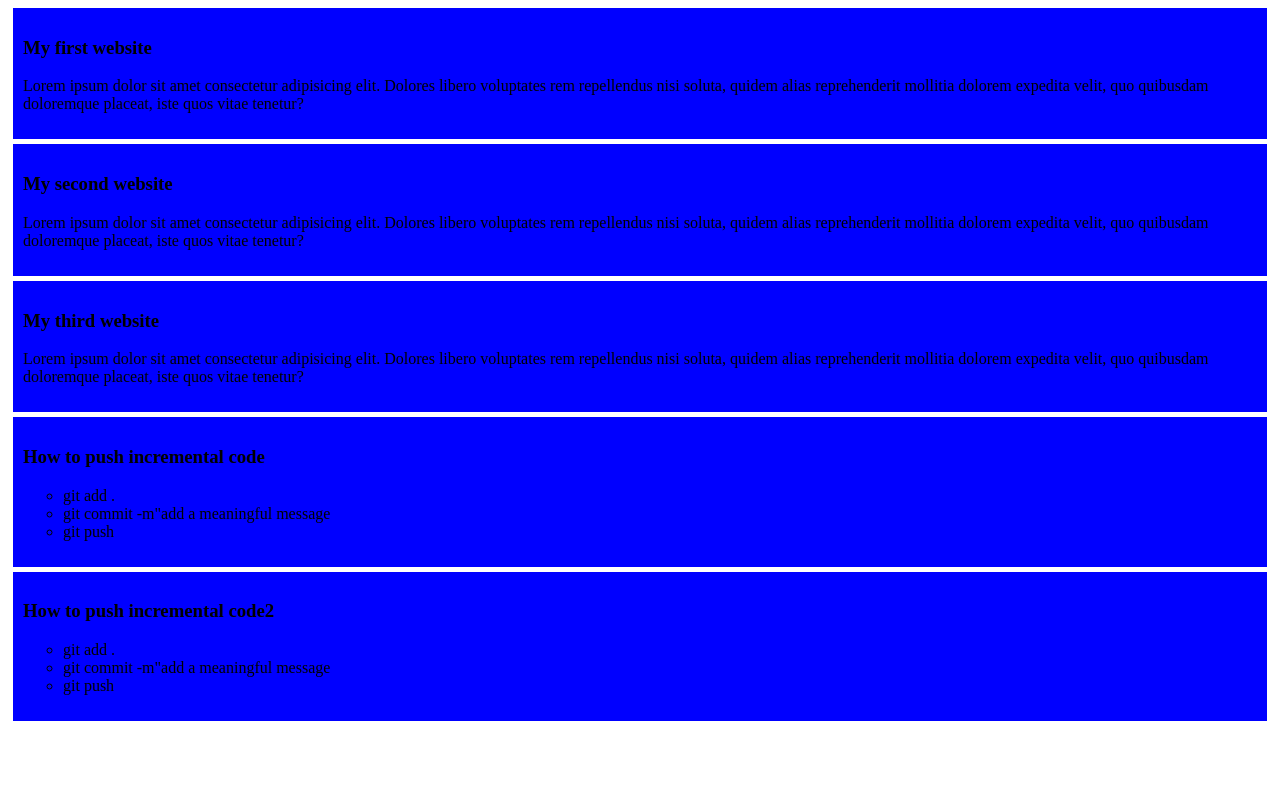
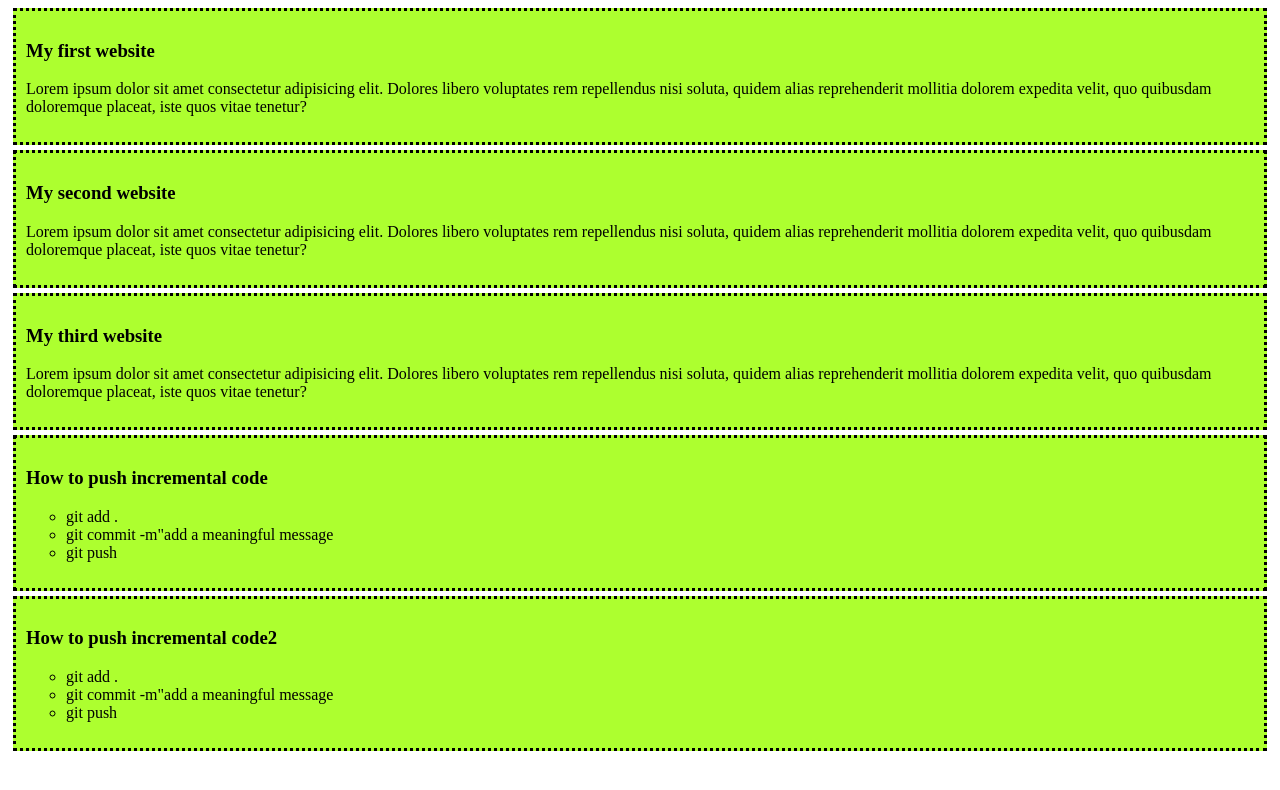
Before and after one commit to hossainshofiq/my-simple-website, a plain HTML site: page index.html in a window 1280 px wide. Drawn offline with Linux system fonts and the light colour scheme.

Commit message:
added second and third blog color

```diff
--- a/styles/blog.css
+++ b/styles/blog.css
@@ -1,5 +1,8 @@
 div{
-    background-color: blue;
+    background-color: greenyellow;
     padding: 10px;
     margin: 5px;
+    border-style: dotted;
+    border-color: black;
+
 }
```
